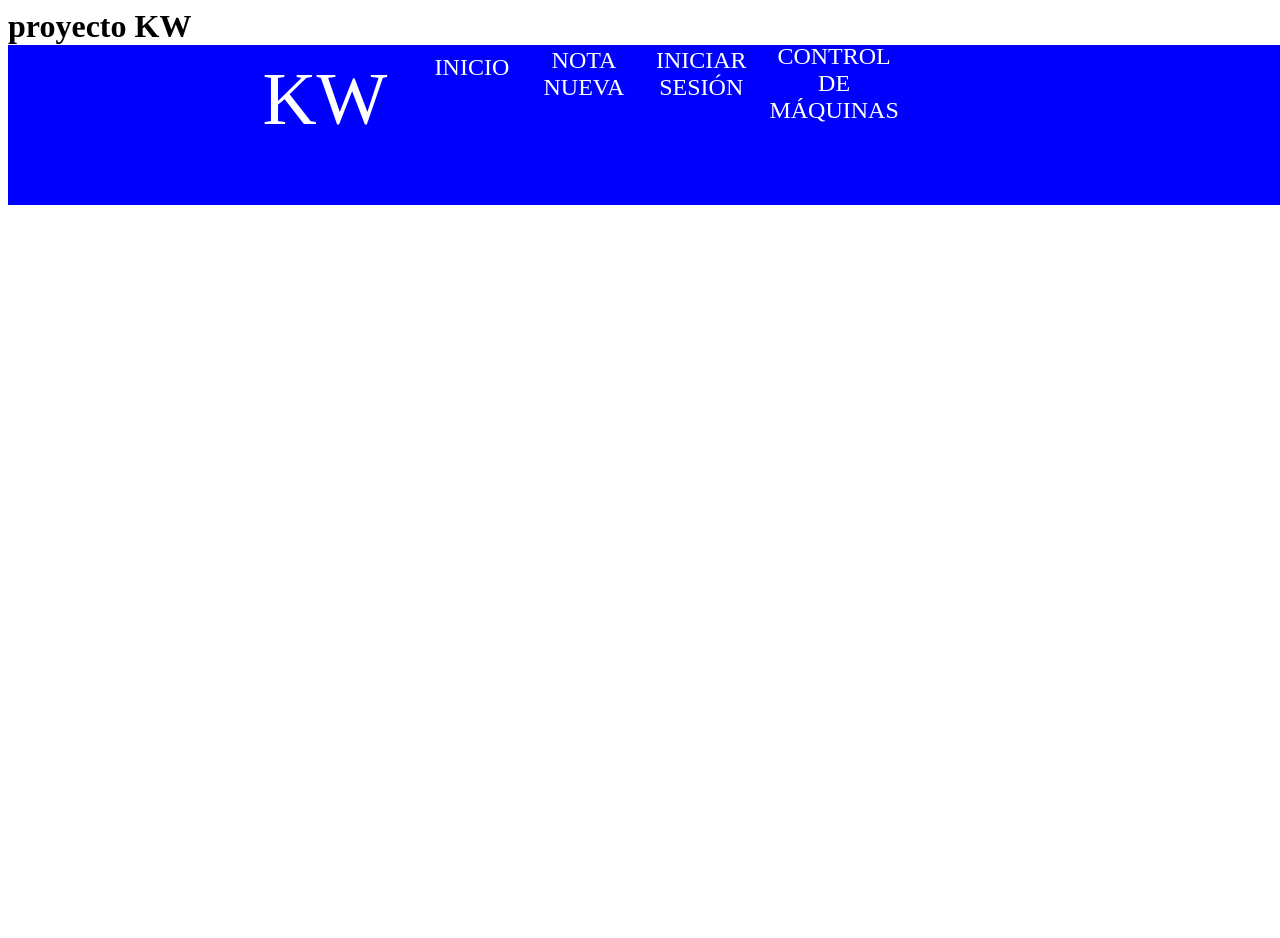
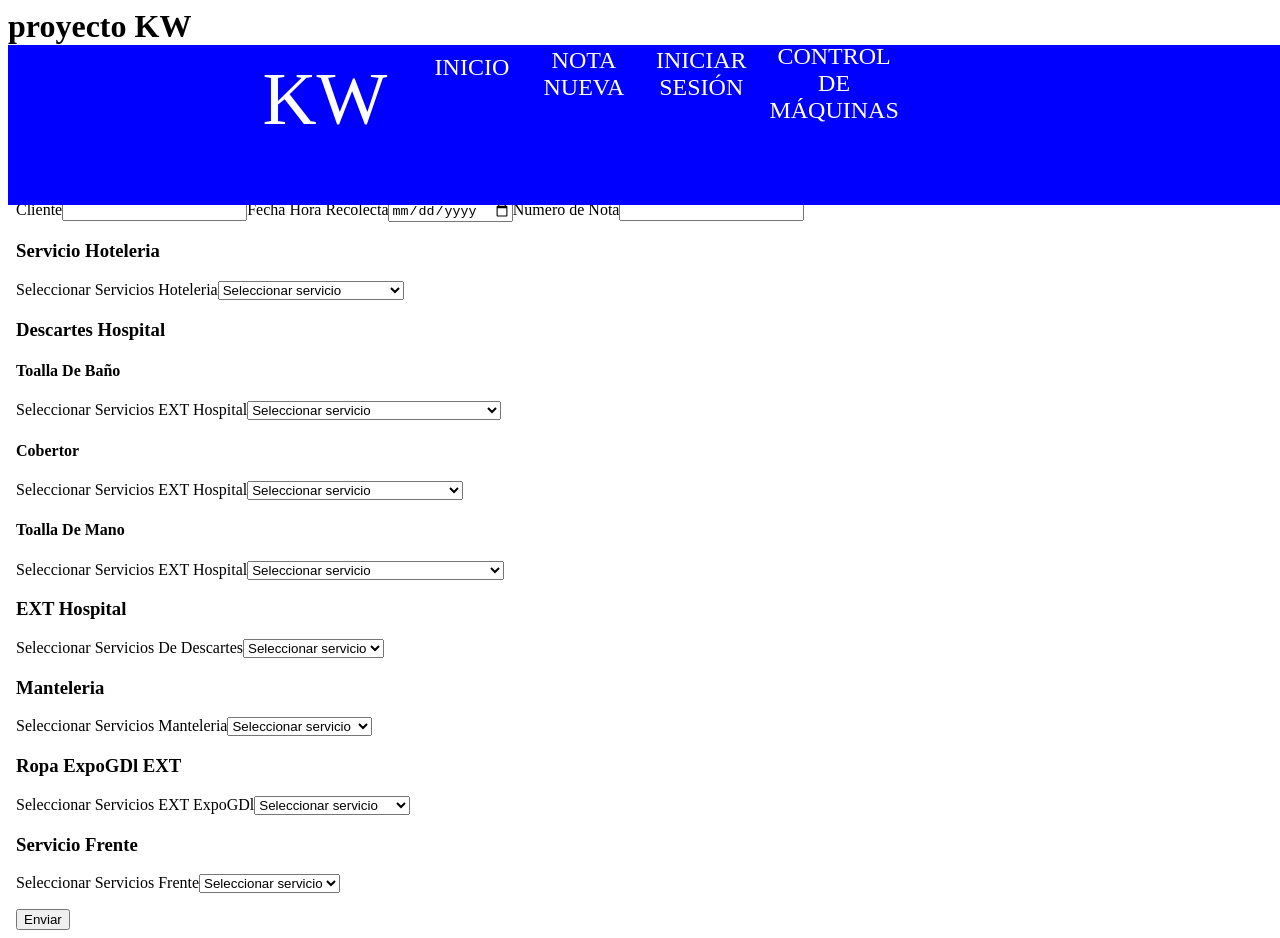
Before and after one commit to YadimirCovBel/kwPeoy02, an Angular app in the folder proyLavanderia02/: page /nota-nueva in a window 1280 px wide. Shown: the top 938 px of the page. Before the commit the page ends 800 px from the top, so only its background shows below. Built offline with nearby package versions, Linux system fonts and the light colour scheme.

Commit message:
se dio formato a nota-nueva.component.html definiendo un formulario para capturar notas

```diff
--- a/proyLavanderia02/src/app/nota-nueva/nota-nueva.component.html
+++ b/proyLavanderia02/src/app/nota-nueva/nota-nueva.component.html
@@ -1 +1,195 @@
 <p>nota-nueva works!</p>
+<body>
+
+    <div id="notaDatosRecoleccion" class="nota">
+      <h1>Nota Nueva</h1>
+      <h3>Datos Recolecta</h3>
+      <form class="formNotaNueva">
+        <p>
+        <label>Cliente</label>
+        <input type="text" name="Cliente">
+          <label>Fecha Hora Recolecta</label>
+          <input type="date" name="FechaRecolecta">
+          <label>Numero de Nota</label>
+          <input type="number" name="NumeroNota">
+            </p>
+
+  <div id="servicioHoteleria" class="nota">
+            <h3>Servicio Hoteleria</h3>
+
+        <p>
+          <label for="serviciosHoteleria">Seleccionar Servicios Hoteleria</label>
+          <select id="hoteleria">
+            <option value="">Seleccionar servicio</option>
+            <option value="almoada">Almoada</option>
+            <option value="fundasAlmohadasViejas">Fundas Almohadas Viejas</option>
+            <option value="fundasAlmohadasNuevas">Fundas Almohadas Nuevas</option>
+            <option value="sabanaNueva">Sabana Nueva</option>
+            <option value="sabanaVieja">Sabana Vieja</option>
+            <option value="toallaDeBañoVeja">Toalla De Baño Veja</option>
+            <option value="toallaDeBañoNueva">Toalla De Baño Nueva</option>
+            <option value="tapeteDeBañoVieja">Tapete De Baño Vieja</option>
+            <option value="tapeteDeBañoNueva">Tapete De Baño Nueva</option>
+            <option value="toallaDeManoVieja">Toalla De Mano Vieja</option>
+            <option value="toallaDeManoNueva">Toalla De Mano Nueva</option>
+            <option value="toallaFacial">Toalla Facial</option>
+            <option value="bataDeBaño">Bata De Baño</option>
+            <option value="cobertor">Cobertor</option>
+            <option value="edrecolcha">Edrecolcha</option>
+            <option value="relleno">Relleno</option>
+            <option value="cortinaDeBaño">Cortina De Baño</option>
+            <option value="rodapie">Rodapie</option>
+            <option value="dubeth">Dubeth</option>
+            <option value="protectorDeColchon">Protector De Colchon</option>
+            <option value="pieDeCama">Pie De Cama</option>
+            <option value="limpion">Limpion</option>
+            <option value="cortinaBlackout">Cortina Blackout</option>
+          </select>
+        </p>
+      </div>
+      <div id="descartesHospital" class="nota">
+        <h3>Descartes Hospital</h3>
+
+                 <h4>Toalla De Baño</h4>
+          <p>
+
+            <label for="descartesYReposicionesHospitalToallaDeBaño">Seleccionar Servicios EXT Hospital</label>
+          <select id="descartesToallaDeBaño">
+            <option value="">Seleccionar servicio</option>
+            <option value="toallaDeBañoDescartesClorhexidina">Toalla De Baño Descartes Clorhexidina</option>
+            <option value="toallaDeBañoDescartesArrastre">Toalla De Baño Descartes Arrastre </option>
+            <option value="toallaDeBañoDescartesTinta">Toalla De Baño Descartes Tinta </option>
+            <option value="toallaDeBañoDescartesVieja">Toalla De Baño Descartes Vieja </option>
+            <option value="toallaDeBañoDescartesCloro">Toalla De Baño Descartes Cloro </option>
+            <option value="toallaDeBañoDescartesPuntoAzul">Toalla De Baño Descartes Punto Azul </option>
+
+          </select>
+          </p>
+          <h4>Cobertor </h4>
+          <p>
+
+            <label for="descartesYReposicionesHospitalCobertor">Seleccionar Servicios EXT Hospital</label>
+          <select id="descartesCobertor">
+            <option value="">Seleccionar servicio</option>
+            <option value="cobertorDescartesClorhexidina">Cobertor  Descartes Clorhexidina</option>
+            <option value="cobertorDescartesArrastre">Cobertor  Descartes Arrastre </option>
+            <option value="cobertorDescartesTinta">Cobertor Descartes Tinta </option>
+            <option value="cobertorDescartesVieja">Cobertor Descartes Vieja </option>
+            <option value="cobertorDescartesCloro">Cobertor Descartes Cloro </option>
+            <option value="cobertorDescartesPuntoAzul">Cobertor Descartes Punto Azul </option>
+
+          </select>
+          </p>
+          <h4>Toalla De Mano </h4>
+          <p>
+
+            <label for="descartesYReposicionesHospitalToallaDeMano">Seleccionar Servicios EXT Hospital</label>
+          <select id="descartesToallaDeMano">
+            <option value="">Seleccionar servicio</option>
+            <option value="toallaDeManoDescartesClorhexidina">Toalla De Mano Descartes Clorhexidina</option>
+            <option value="toallaDeManoDescartesArrastre">Toalla De Mano Descartes Arrastre </option>
+            <option value="toallaDeManoDescartesTinta">Toalla De Mano Descartes Tinta </option>
+            <option value="toallaDeManoDescartesVieja">Toalla De Mano Descartes Vieja </option>
+            <option value="toallaDeManoDescartesCloro">Toalla De Mano Descartes Cloro </option>
+            <option value="toallaDeManoDescartesPuntoAzul">Toalla De Mano Descartes Punto Azul </option>
+
+          </select>
+          </p>
+        </div>
+
+        <div id="extHospital" class="nota">
+
+      <h3>EXT Hospital</h3>
+          <p>
+            <label for="serviciosHospital">Seleccionar Servicios De Descartes</label>
+          <select id="reposiciones ">
+            <option value="">Seleccionar servicio</option>
+            <option value="bataAislamiento">Bata Aislamiento</option>
+            <option value="bataPaciente">Bata Paciente</option>
+            <option value="bataRegular">Bata Regular</option>
+          </select>
+          </p>
+        </div>
+
+        <div id="manteleria" class="nota">
+      <h3>Manteleria</h3>
+      <p>
+        <label for="serviciosManteleria">Seleccionar Servicios Manteleria</label>
+        <select id="manteleria">
+          <option value="">Seleccionar servicio</option>
+          <option value="moyeton">Moyeton</option>
+          <option value="moyetonPlastificado">Moyeton Plastificado</option>
+          <option value="banda">Banda</option>
+          <option value="camino">Camino</option>
+          <option value="bambalina">Bambalina</option>
+          <option value="bambalinaGrande">Bambalina Grande</option>
+          <option value="cubreSilla">Cubre Silla</option>
+          <option value="cubreCharola">Cubre Charola</option>
+          <option value="cubreCabrilla">Cubre Cabrilla</option>
+          <option value="cubreMantel">Cubre Mantel</option>
+          <option value="liston">Liston</option>
+          <option value="tablon">Tablon</option>
+          <option value="tablonGrande">Tablon Grande</option>
+          <option value="mantelGrande">Mantel Grande</option>
+          <option value="mantelMediano">Mantel Mediano</option>
+          <option value="mantelRedondo">Mantel Redondo</option>
+          <option value="mantelImperial">Mantel Imperial</option>
+          <option value="mantelSpandex">Mantel Spandex</option>
+          <option value="servilleta">Servilleta</option>
+          <option value="cortinaNegra">CortinaNegra</option>
+          <option value="moño">Moño</option>
+          <option value="bandera">Bandera</option>
+
+        </select>
+      </p>
+    </div>
+
+    <div id="RopaExpoGdlExt" class="nota">
+
+      <h3>Ropa ExpoGDl EXT</h3>
+      <p>
+        <label for="serviciosManteleriaExtra">Seleccionar Servicios EXT ExpoGDl</label>
+        <select id="manteleriaExtra">
+          <option value="">Seleccionar servicio</option>
+          <option value="filipina">Filipina</option>
+          <option value="chamarraTermica">Chamarra Termica</option>
+          <option value="chaleco">Chaleco</option>
+          <option value="trajeDeBombero5pz">Traje De Bombero 5pz</option>
+
+        </select>
+      </p>
+    </div>
+
+    <div id="servicioFrente" class="nota">
+    <h3>Servicio Frente</h3>
+
+      <p>
+        <label for="serviciosFrenteLavanderia">Seleccionar Servicios Frente</label>
+        <select id="serviciosFrente">
+          <option value="">Seleccionar servicio</option>
+          <option value="encargoPorKilo">Encargo Por Kilo</option>
+          <option value="planchaDocena">Plancha Docena</option>
+          <option value="planchaPieza">Plancha Pieza</option>
+          <option value="blusas">Blusas</option>
+          <option value="camisas">Camisas</option>
+          <option value="corbatas">Corbatas</option>
+          <option value="chamarras">Chamarras</option>
+          <option value="playeras">Playeras</option>
+          <option value="faldas">Faldas</option>
+          <option value="pantalones">Pantalones</option>
+          <option value="sacos">Sacos</option>
+          <option value="sweters">Sweters</option>
+          <option value="trajes2Pz">Trajes 2Pz</option>
+          <option value="trajes3Pz">Trajes 3Pz</option>
+          <option value="vestidos">Vestidos</option>
+
+        </select>
+      </p>
+    </div>
+
+        <input type="submit" value="Enviar" >
+
+      </form>
+    </div>
+
+  </body>
```
